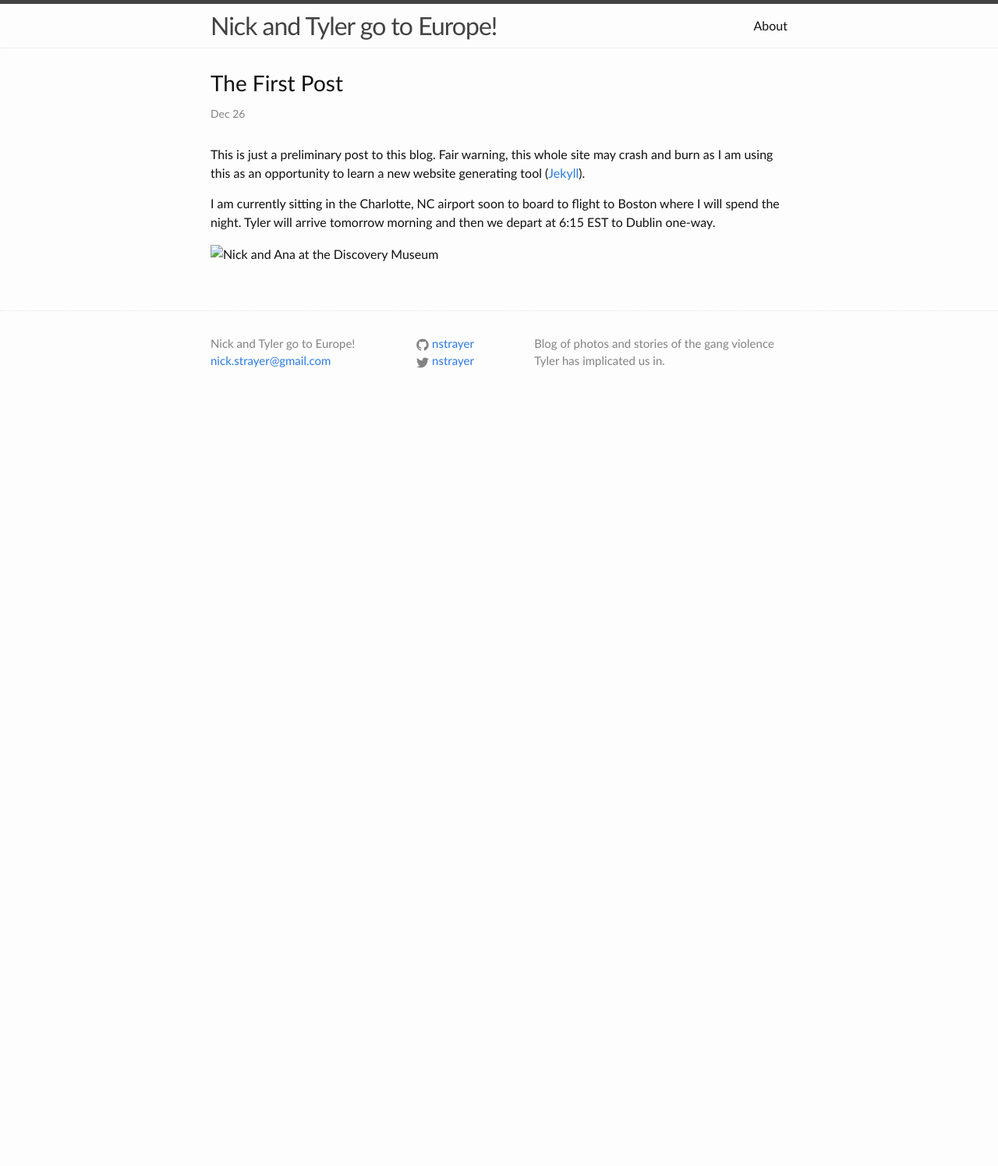
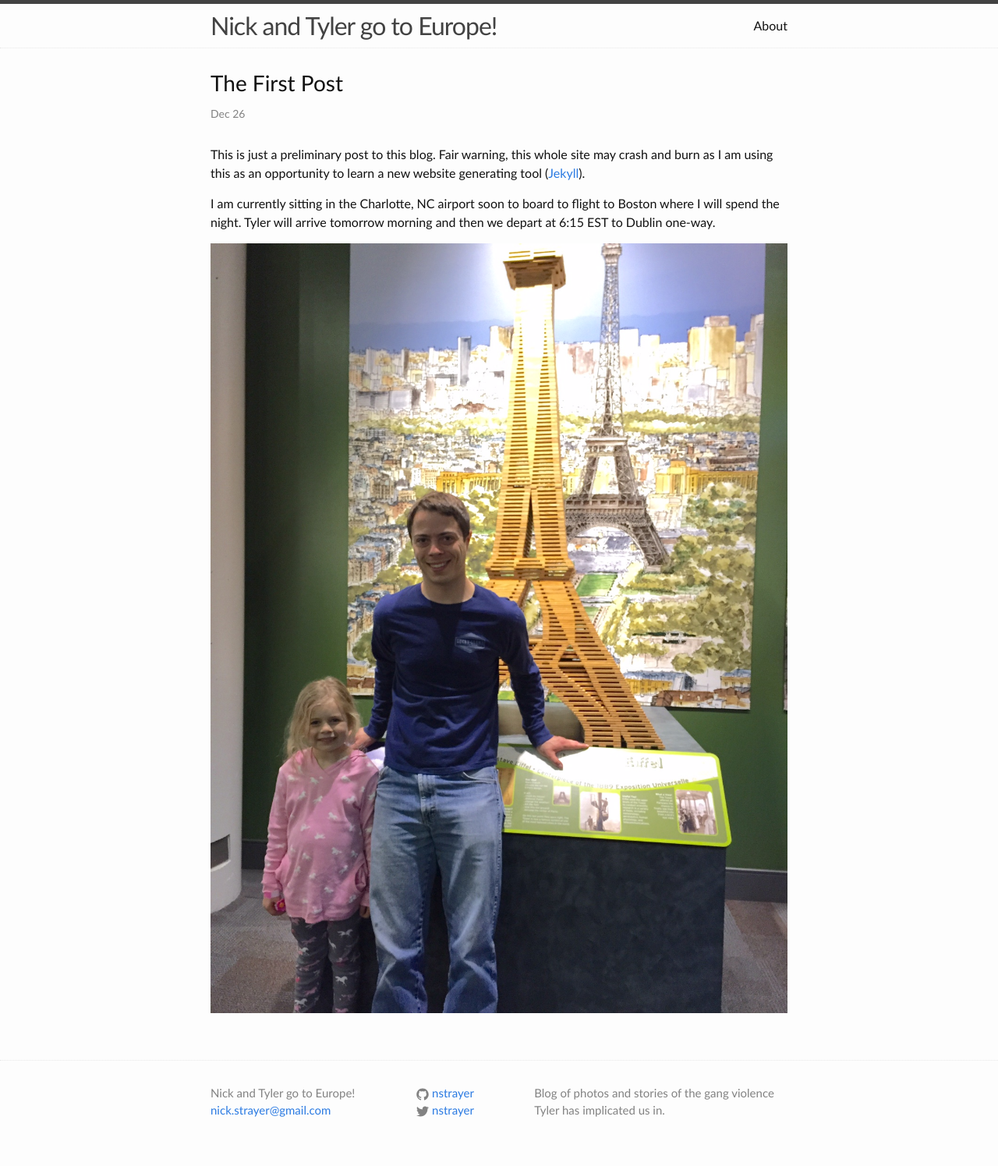
Before and after one commit to nstrayer/europeBlog, a Jekyll site: the page built from _posts/2014-12-26-firstPost.markdown, in a window 1280 px wide. Shown: the whole page at 78% size. Built offline with Jekyll 4.4.1, drawn with Linux system fonts in a browser that asks for light colours; before the commit the page ends 900 px from its top, so only the background shows below that.

Commit message:
Hope this fixes the picture issue

```diff
--- a/_posts/2014-12-26-firstPost.markdown
+++ b/_posts/2014-12-26-firstPost.markdown
@@ -8,7 +8,7 @@ This is just a preliminary post to this blog. Fair warning, this whole site may
 
 I am currently sitting in the Charlotte, NC airport soon to board to flight to Boston where I will spend the night. Tyler will arrive tomorrow morning and then we depart at 6:15 EST to Dublin one-way.
 
-![Nick and Ana at the Discovery Museum](europeBlog/assets/nick_ana_discover.jpg)
+![Nick and Ana at the Discovery Museum]({{ site.baseurl }}{{ post.url }}/assets/nick_ana_discover.jpg)
 
 [jekyll]:      http://jekyllrb.com
 [jekyll-gh]:   https://github.com/jekyll/jekyll
```
